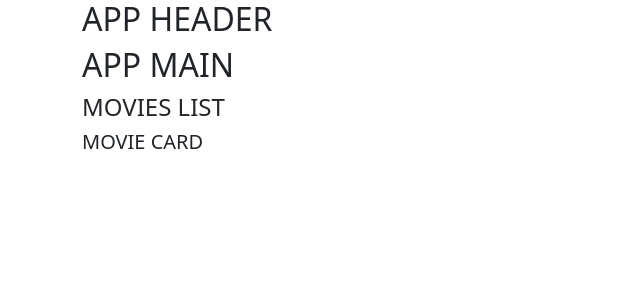
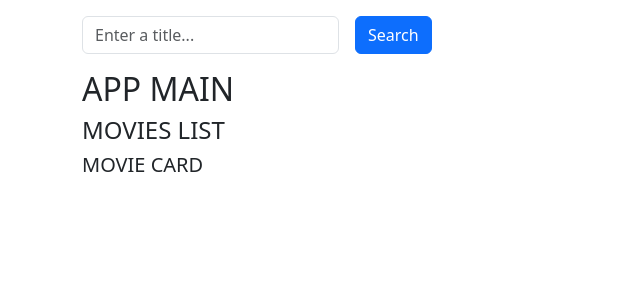
Before and after one commit to umbertofaenza/vite-boolflix, a Vue app: page / in a window 1280 px wide. Shown: the top 300 px of the page, without its empty margins (0-640 px from the left). Built offline with nearby package versions, Linux system fonts and the light colour scheme.

Commit message:
feat: add basic search bar to header

```diff
--- a/src/components/AppHeader.vue
+++ b/src/components/AppHeader.vue
@@ -1,8 +1,22 @@
 <script></script>
 
 <template>
-  <div class="container">
-    <h2>APP HEADER</h2>
+  <div class="container mt-3">
+    <!-- search bar -->
+    <form class="row g-3">
+      <div class="col-auto">
+        <!-- input -->
+        <input
+          type="text"
+          class="form-control"
+          placeholder="Enter a title..."
+        />
+      </div>
+      <div class="col-auto">
+        <!-- button -->
+        <button type="submit" class="btn btn-primary mb-3">Search</button>
+      </div>
+    </form>
   </div>
 </template>
 
```
